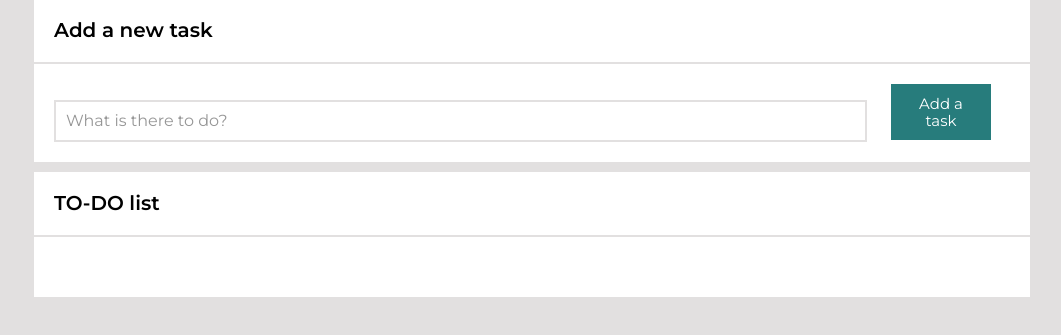
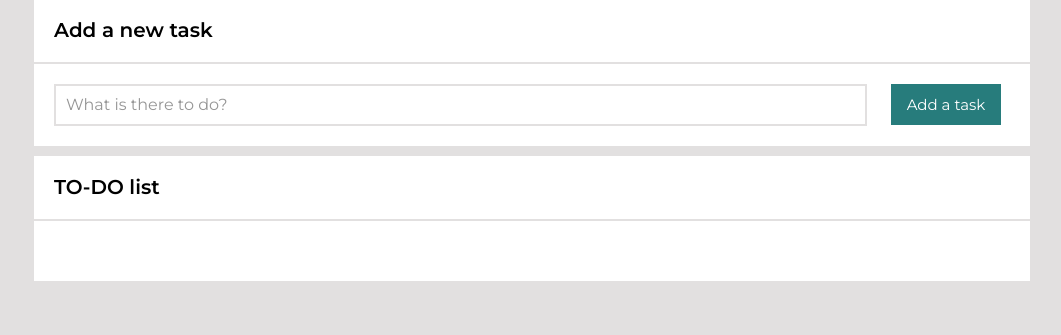
Before and after one commit to TomKotula/TO-DO-list-app, a plain HTML site: page index.html in a window 1280 px wide. Shown: the part 133-468 px from the top of the page, without its empty margins (108-1169 px from the left). Drawn offline with nearby package versions, Linux system fonts and the light colour scheme.

Commit message:
increased padding and width of form button

```diff
--- a/style.css
+++ b/style.css
@@ -72,9 +72,9 @@ body {
 .form__button {
     background-color: rgb(39, 124, 124);
     color: white;
-    padding: 11px;
+    padding: 12px;
     border: none;
-    width: 100px;
+    width: 110px;
     margin-left: 20px;
     transition: 0.5s;
     font-size: 15px;
```
